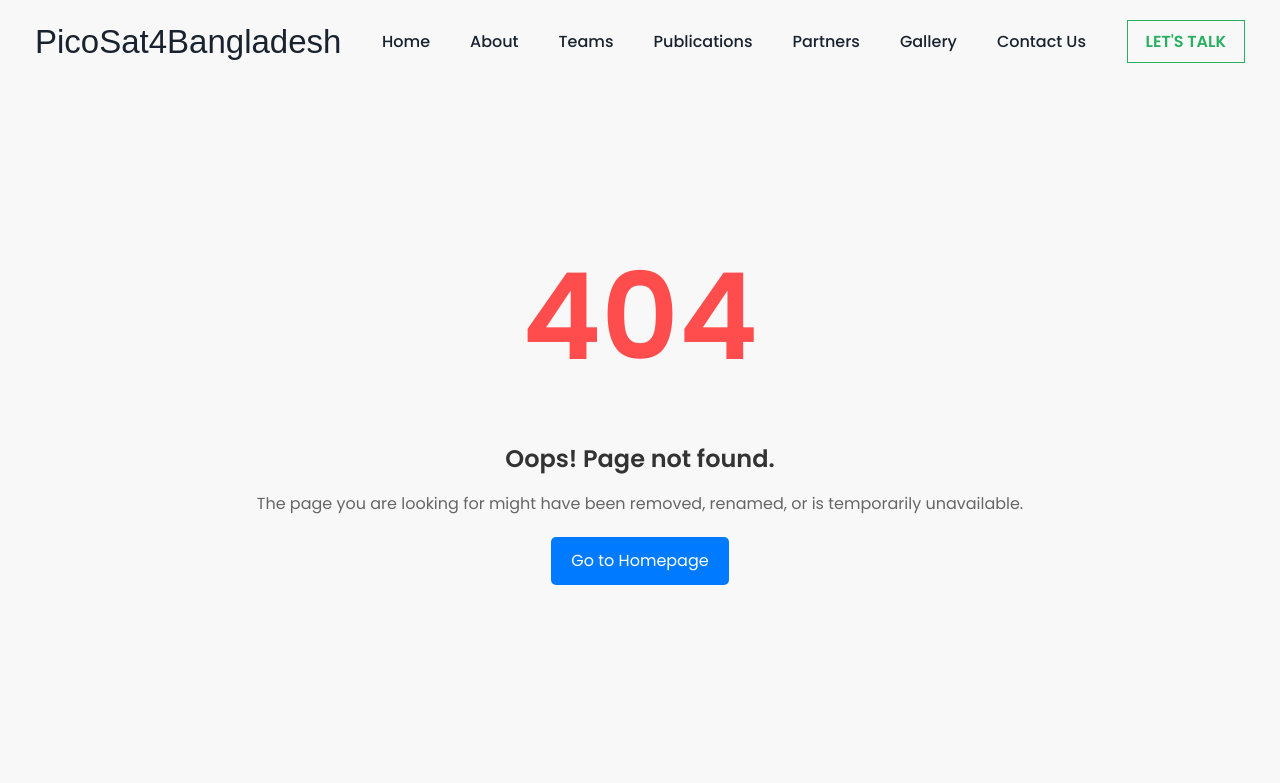
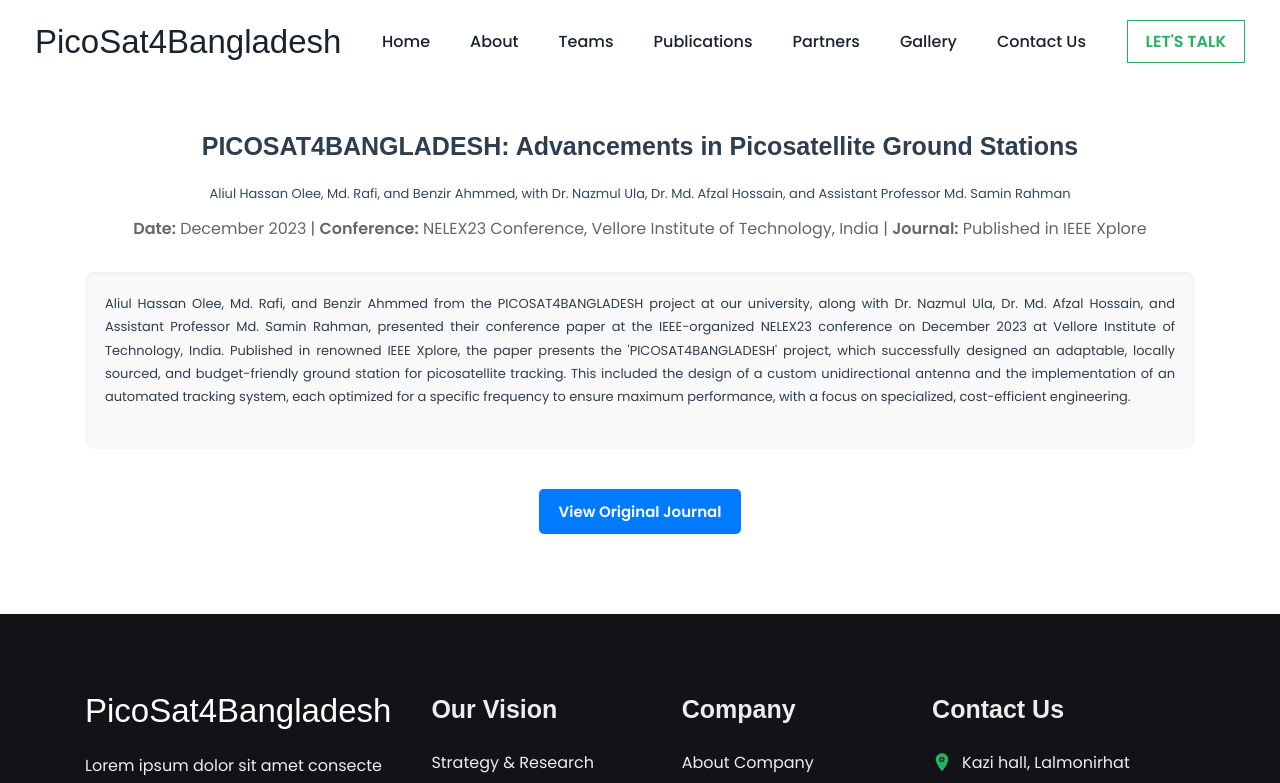
Before and after one commit to SISIYAM/picoSat-website, a React (Vite) app: page /publication/details in a window 1280 px wide. Shown: the top 783 px of the page. Built offline with nearby package versions, Linux system fonts and the light colour scheme; a web font is replaced by a local one.

Commit message:
some changes

```diff
--- a/src/components/Footer.jsx
+++ b/src/components/Footer.jsx
@@ -7,7 +7,7 @@ function Footer() {
         <div className="container">
           <div className="footer-brand">
             <a href="#" className="logo">
-              PicoSat
+              PicoSat4Bangladesh
             </a>
             <p className="footer-text">
               Lorem ipsum dolor sit amet consecte tur adipisicing elit, sed do
@@ -28,7 +28,7 @@ function Footer() {
           </div>
           <ul className="footer-list">
             <li>
-              <p className="footer-list-title">Our Services</p>
+              <p className="footer-list-title">Our Vision</p>
             </li>
             <li>
               <a href="#" className="footer-link">
@@ -45,21 +45,7 @@ function Footer() {
                 About Company
               </a>
             </li>
-            <li>
-              <a href="#" className="footer-link">
-                Our Services
-              </a>
-            </li>
-            <li>
-              <a href="#" className="footer-link">
-                Our Portfolio
-              </a>
-            </li>
-            <li>
-              <a href="#" className="footer-link">
-                Our Blog
-              </a>
-            </li>
+
             <li>
               <a href="#" className="footer-link">
                 Latest News
@@ -123,9 +109,9 @@ function Footer() {
       <div className="footer-bottom">
         <div className="container">
           <p className="copyright">
-            © 2022 Hoolix | All Rights Reserved by{" "}
+            © 2022 PicoSat4Bangladesh | All Rights Reserved by{" "}
             <a href="#" className="copyright-link">
-              PicoSat Software Team
+              PicoSat4Bangladesh
             </a>
           </p>
           <ul className="footer-bottom-list">
--- a/src/components/TeamsSection.jsx
+++ b/src/components/TeamsSection.jsx
@@ -81,9 +81,6 @@ function TeamsSection() {
             </li>
           ))}
         </ul>
-        <a href="#" className="btn btn-primary">
-          Get Started
-        </a>
       </div>
     </section>
   );
--- /dev/null
+++ b/src/pages/publications/PublicationDetails.jsx
@@ -0,0 +1,61 @@
+import React from "react";
+import "./style.css";
+function PublicationDetails() {
+  const publication = {
+    title: "PICOSAT4BANGLADESH: Advancements in Picosatellite Ground Stations",
+    authors:
+      "Aliul Hassan Olee, Md. Rafi, and Benzir Ahmmed, with Dr. Nazmul Ula, Dr. Md. Afzal Hossain, and Assistant Professor Md. Samin Rahman",
+    date: "December 2023",
+    conference: "NELEX23 Conference, Vellore Institute of Technology, India",
+    journal: "Published in IEEE Xplore",
+    content: `
+      Aliul Hassan Olee, Md. Rafi, and Benzir Ahmmed from the PICOSAT4BANGLADESH
+      project at our university, along with Dr. Nazmul Ula, Dr. Md. Afzal Hossain,
+      and Assistant Professor Md. Samin Rahman, presented their conference paper
+      at the IEEE-organized NELEX23 conference on December 2023 at Vellore Institute
+      of Technology, India.
+
+      Published in renowned IEEE Xplore, the paper presents the 'PICOSAT4BANGLADESH'
+      project, which successfully designed an adaptable, locally sourced, and
+      budget-friendly ground station for picosatellite tracking.
+
+      This included the design of a custom unidirectional antenna and the implementation
+      of an automated tracking system, each optimized for a specific frequency to ensure
+      maximum performance, with a focus on specialized, cost-efficient engineering.
+    `,
+    journalLink: "https://ieeexplore.ieee.org/document/123456789",
+  };
+
+  return (
+    <section className="section service" id="services" aria-label="service">
+      <div className="container">
+        <article>
+          <header className="publication-header text-center">
+            <h3 className="h3 publication-title">{publication.title}</h3>
+            <p className="publication-authors">{publication.authors}</p>
+            <p className="publication-meta">
+              <strong>Date:</strong> {publication.date} |{" "}
+              <strong>Conference:</strong> {publication.conference} |{" "}
+              <strong>Journal:</strong> {publication.journal}
+            </p>
+          </header>
+          <div className="publication-content">
+            <p>{publication.content}</p>
+          </div>
+          <div className="text-center" style={{ marginTop: "20px" }}>
+            <a
+              href={publication.journalLink}
+              target="_blank"
+              rel="noopener noreferrer"
+              className="viewBtn btn-primary"
+            >
+              View Original Journal
+            </a>
+          </div>
+        </article>
+      </div>
+    </section>
+  );
+}
+
+export default PublicationDetails;
--- /dev/null
+++ b/src/pages/publications/style.css
@@ -0,0 +1,109 @@
+/* General Section Styling */
+section {
+  margin-top: 50px;
+}
+
+.publication-section {
+  background-color: #ffffff; /* White background for better contrast */
+  padding: 50px 20px;
+  text-align: center; /* Center align all text for a clean look */
+  box-shadow: 0 4px 10px rgba(0, 0, 0, 0.1); /* Add box shadow for depth */
+  border-radius: 10px; /* Smooth rounded corners */
+  border: 1px solid #e0e0e0; /* Subtle border for framing */
+}
+
+/* Header Styling */
+.publication-header {
+  margin-bottom: 30px;
+}
+
+.publication-title {
+  font-size: 2.5rem; /* Slightly larger font */
+  font-weight: 700;
+  color: #2c3e50; /* Dark blue-gray for a modern look */
+  margin-bottom: 20px;
+}
+
+.publication-authors {
+  font-size: 1.3rem; /* Slightly larger for visibility */
+  color: #34495e; /* Medium gray for contrast */
+  margin-bottom: 10px;
+}
+
+.publication-meta span {
+  display: inline-block;
+  margin-right: 15px;
+  font-size: 1.1rem;
+  color: #7f8c8d; /* Light gray for subtle meta information */
+}
+
+/* Content Styling */
+.publication-content {
+  font-size: 1.3rem;
+  line-height: 1.8;
+  color: #2c3e50;
+  text-align: justify; /* Justified text for neat alignment */
+}
+
+.publication-content p {
+  margin-bottom: 20px;
+}
+
+/* Add subtle border around content */
+.publication-content {
+  background-color: #f9f9f9; /* Light gray background for contrast */
+  padding: 20px;
+  border-radius: 10px; /* Rounded corners */
+  box-shadow: inset 0 2px 5px rgba(0, 0, 0, 0.05); /* Soft inner shadow */
+}
+
+/* Button for better interaction (optional) */
+.viewBtn {
+  display: inline-block;
+  margin-top: 20px;
+  padding: 10px 20px;
+  font-size: 1.1rem;
+  font-weight: bold;
+  color: #ffffff;
+  background-color: #27ae60; /* Green for action buttons */
+  border: none;
+  border-radius: 5px;
+  cursor: pointer;
+  transition: background-color 0.3s ease;
+}
+
+.viewBtn:hover {
+  background-color: #2ecc71; /* Brighter green on hover */
+}
+
+/* Responsive Design */
+@media (max-width: 768px) {
+  .publication-title {
+    font-size: 2rem; /* Adjust for smaller screens */
+  }
+
+  .publication-content {
+    font-size: 1.1rem; /* Adjust for smaller screens */
+  }
+
+  .publication-meta span {
+    font-size: 1rem;
+  }
+}
+.viewBtn {
+  display: inline-block;
+  padding: 10px 20px;
+  font-size: 1.5rem;
+  font-weight: bold;
+  color: #ffffff;
+  background-color: #007bff; /* Primary color */
+  border: none;
+  border-radius: 5px;
+  text-decoration: none;
+  cursor: pointer;
+  transition: background-color 0.3s ease;
+}
+
+.viewBtn:hover {
+  background-color: #0056b3; /* Darker shade on hover */
+}
--- a/src/pages/team/TeamDetails.jsx
+++ b/src/pages/team/TeamDetails.jsx
@@ -6,11 +6,13 @@ function TeamDetails() {
       name: "Muhtasim Redwan",
       id: "23024002",
       department: "AE (Avionics)",
+      role: "Team Leader",
     },
     {
       name: "Md Saymum Islam Siyam",
       id: "23024005",
       department: "AE (Avionics)",
+      role: "Junior Lead",
     },
   ];
   useEffect(() => {
@@ -41,7 +43,24 @@ function TeamDetails() {
                   />
                 </figure>
                 <div className="card-content">
-                  <h3 className="h3 card-title">{member.name}</h3>
+                  <h3 className="h3 card-title">{member.name}</h3>{" "}
+                  <span
+                    style={{
+                      position: "absolute",
+                      top: "10px",
+                      right: "10px",
+                      backgroundColor: "#ff6347",
+                      color: "#fff",
+                      fontSize: "1rem",
+                      fontWeight: "bold",
+                      padding: "5px 10px",
+                      borderRadius: "20px",
+                      boxShadow: "0 2px 4px rgba(0, 0, 0, 0.2)",
+                      zIndex: 1,
+                    }}
+                  >
+                    {member.role}
+                  </span>
                   <p className="card-text">
                     ID: {member.id} <br />
                     Department: {member.department}
--- a/src/routes/WebRoutes.jsx
+++ b/src/routes/WebRoutes.jsx
@@ -15,6 +15,8 @@ import GroundStationTeam from "../pages/team/GroundStationTeam";
 import MechanicalTeam from "../pages/team/MechanicalTeam";
 import CcnTeam from "../pages/team/CcnTeam";
 
+import PublicationDetails from "../pages/publications/PublicationDetails";
+
 const router = createBrowserRouter(
   createRoutesFromElements(
     <Route path="/" element={<App />}>
@@ -24,6 +26,7 @@ const router = createBrowserRouter(
       <Route path="team/ground-station" element={<GroundStationTeam />} />
       <Route path="team/mechanical" element={<MechanicalTeam />} />
       <Route path="team/ccn" element={<CcnTeam />} />
+      <Route path="publication/details" element={<PublicationDetails />} />
       <Route path="*" element={<Error />} />
     </Route>
   )
```
